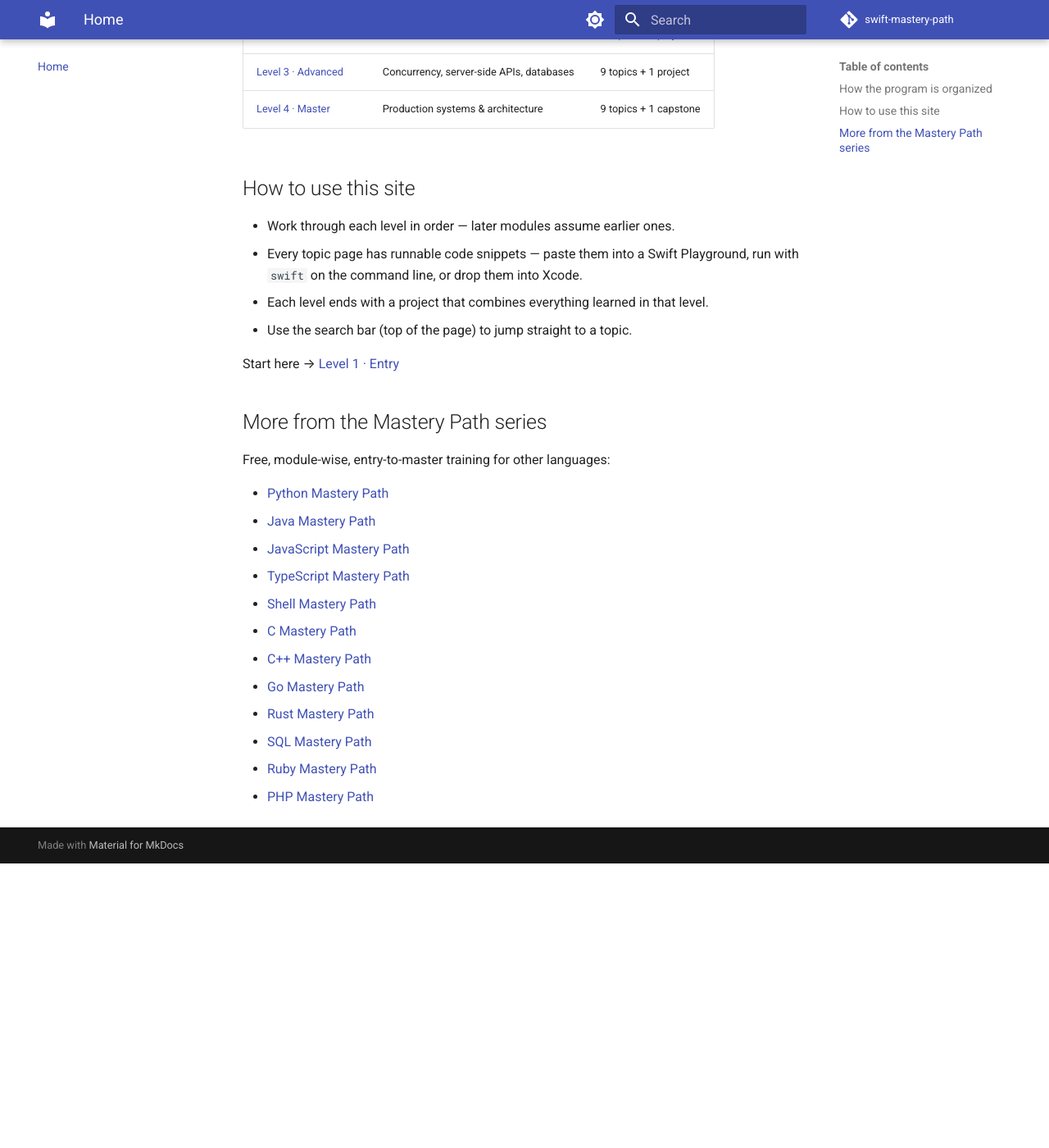
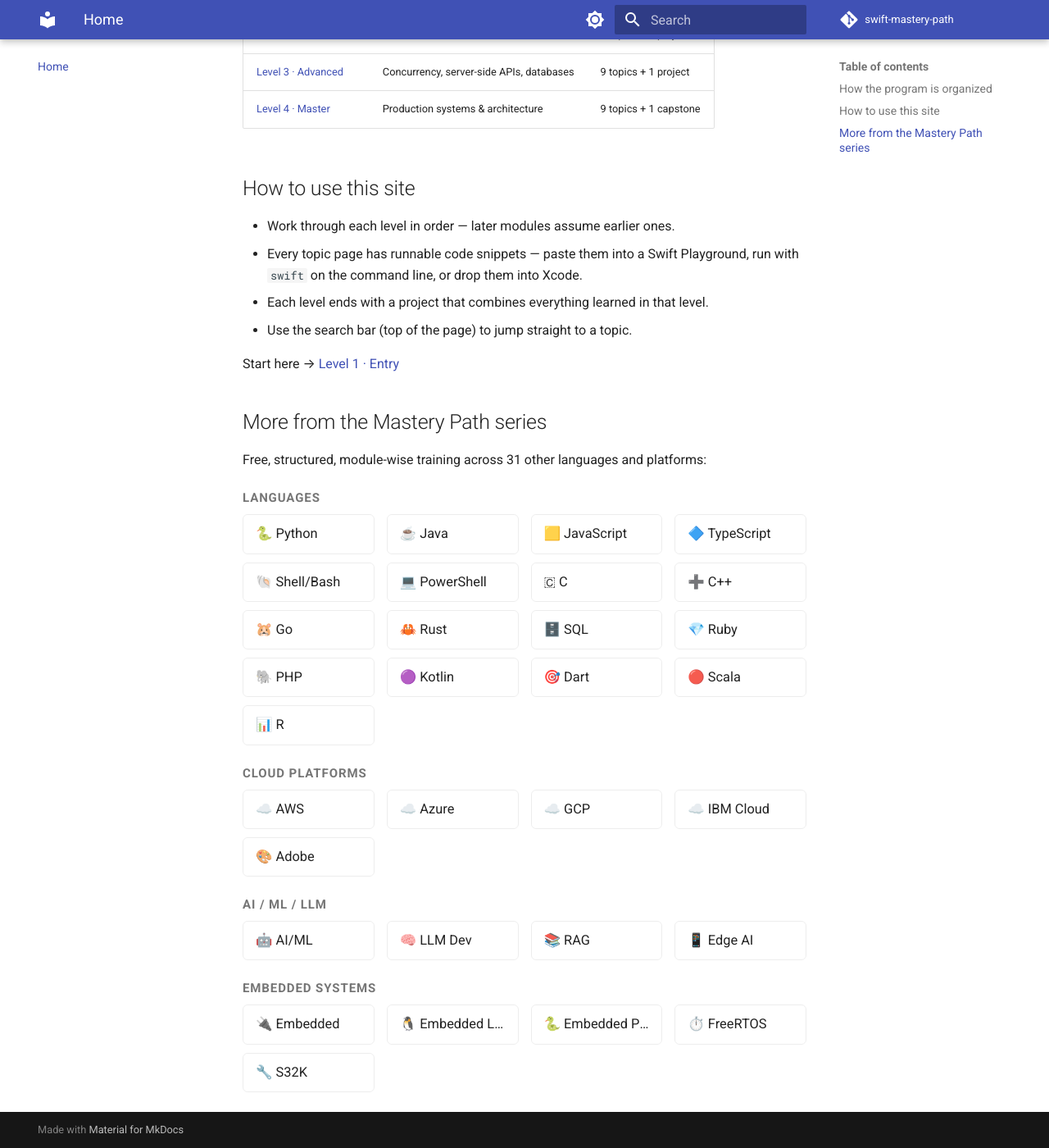
Before and after one commit to SIGILIPELLI/swift-mastery-path, an MkDocs documentation site: the page built from docs/index.md, in a window 1280 px wide and 1400 px high, scrolled down 467 px. Shown: the whole window at 82% size. Built offline with MkDocs 1.6.1 and Material for MkDocs 9.7.7, drawn with Linux system fonts in a browser that asks for light colours; comment, search, counter and statistics services are not loaded; before the commit the page ends 1520 px from its top, so only the background shows below that.

Commit message:
Update cross-links: multi-column grid across all Mastery Path sites
Co-Authored-By: Claude Sonnet 5 <noreply@anthropic.com>

```diff
--- a/docs/index.md
+++ b/docs/index.md
@@ -26,17 +26,50 @@ Start here → [Level 1 · Entry](level-1/index.md)
 
 ## More from the Mastery Path series
 
-Free, module-wise, entry-to-master training for other languages:
+Free, structured, module-wise training across 31 other languages and platforms:
 
-- [Python Mastery Path](https://sigilipelli.github.io/python-mastery-path/)
-- [Java Mastery Path](https://sigilipelli.github.io/java-mastery-path/)
-- [JavaScript Mastery Path](https://sigilipelli.github.io/javascript-mastery-path/)
-- [TypeScript Mastery Path](https://sigilipelli.github.io/typescript-mastery-path/)
-- [Shell Mastery Path](https://sigilipelli.github.io/shell-mastery-path/)
-- [C Mastery Path](https://sigilipelli.github.io/c-mastery-path/)
-- [C++ Mastery Path](https://sigilipelli.github.io/cpp-mastery-path/)
-- [Go Mastery Path](https://sigilipelli.github.io/go-mastery-path/)
-- [Rust Mastery Path](https://sigilipelli.github.io/rust-mastery-path/)
-- [SQL Mastery Path](https://sigilipelli.github.io/sql-mastery-path/)
-- [Ruby Mastery Path](https://sigilipelli.github.io/ruby-mastery-path/)
-- [PHP Mastery Path](https://sigilipelli.github.io/php-mastery-path/)
+<div class="mastery-grid-wrap">
+<p class="mastery-grid-category">Languages</p>
+<div class="mastery-grid">
+  <a href="https://sigilipelli.github.io/python-mastery-path/">🐍 Python</a>
+  <a href="https://sigilipelli.github.io/java-mastery-path/">☕ Java</a>
+  <a href="https://sigilipelli.github.io/javascript-mastery-path/">🟨 JavaScript</a>
+  <a href="https://sigilipelli.github.io/typescript-mastery-path/">🔷 TypeScript</a>
+  <a href="https://sigilipelli.github.io/shell-mastery-path/">🐚 Shell/Bash</a>
+  <a href="https://sigilipelli.github.io/powershell-mastery-path/">💻 PowerShell</a>
+  <a href="https://sigilipelli.github.io/c-mastery-path/">🇨 C</a>
+  <a href="https://sigilipelli.github.io/cpp-mastery-path/">➕ C++</a>
+  <a href="https://sigilipelli.github.io/go-mastery-path/">🐹 Go</a>
+  <a href="https://sigilipelli.github.io/rust-mastery-path/">🦀 Rust</a>
+  <a href="https://sigilipelli.github.io/sql-mastery-path/">🗄️ SQL</a>
+  <a href="https://sigilipelli.github.io/ruby-mastery-path/">💎 Ruby</a>
+  <a href="https://sigilipelli.github.io/php-mastery-path/">🐘 PHP</a>
+  <a href="https://sigilipelli.github.io/kotlin-mastery-path/">🟣 Kotlin</a>
+  <a href="https://sigilipelli.github.io/dart-mastery-path/">🎯 Dart</a>
+  <a href="https://sigilipelli.github.io/scala-mastery-path/">🔴 Scala</a>
+  <a href="https://sigilipelli.github.io/r-mastery-path/">📊 R</a>
+</div>
+<p class="mastery-grid-category">Cloud Platforms</p>
+<div class="mastery-grid">
+  <a href="https://sigilipelli.github.io/aws-mastery-path/">☁️ AWS</a>
+  <a href="https://sigilipelli.github.io/azure-mastery-path/">☁️ Azure</a>
+  <a href="https://sigilipelli.github.io/gcp-mastery-path/">☁️ GCP</a>
+  <a href="https://sigilipelli.github.io/ibm-cloud-mastery-path/">☁️ IBM Cloud</a>
+  <a href="https://sigilipelli.github.io/adobe-mastery-path/">🎨 Adobe</a>
+</div>
+<p class="mastery-grid-category">AI / ML / LLM</p>
+<div class="mastery-grid">
+  <a href="https://sigilipelli.github.io/ai-ml-mastery-path/">🤖 AI/ML</a>
+  <a href="https://sigilipelli.github.io/llm-dev-mastery-path/">🧠 LLM Dev</a>
+  <a href="https://sigilipelli.github.io/rag-mastery-path/">📚 RAG</a>
+  <a href="https://sigilipelli.github.io/edge-ai-mastery-path/">📱 Edge AI</a>
+</div>
+<p class="mastery-grid-category">Embedded Systems</p>
+<div class="mastery-grid">
+  <a href="https://sigilipelli.github.io/embedded-mastery-path/">🔌 Embedded</a>
+  <a href="https://sigilipelli.github.io/embedded-linux-mastery-path/">🐧 Embedded Linux</a>
+  <a href="https://sigilipelli.github.io/embedded-python-mastery-path/">🐍 Embedded Python</a>
+  <a href="https://sigilipelli.github.io/freertos-mastery-path/">⏱️ FreeRTOS</a>
+  <a href="https://sigilipelli.github.io/s32k-mastery-path/">🔧 S32K</a>
+</div>
+</div>
--- a/docs/stylesheets/extra.css
+++ b/docs/stylesheets/extra.css
@@ -11,3 +11,40 @@
   background: var(--md-primary-fg-color);
   color: var(--md-primary-bg-color);
 }
+
+/* mastery-grid cross-link styles */
+.mastery-grid-category {
+  font-weight: 600;
+  margin-top: 1.1rem;
+  margin-bottom: 0.4rem;
+  font-size: 0.75rem;
+  text-transform: uppercase;
+  letter-spacing: 0.06em;
+  color: var(--md-default-fg-color--light);
+}
+
+.mastery-grid {
+  display: grid;
+  grid-template-columns: repeat(auto-fill, minmax(160px, 1fr));
+  gap: 0.5rem 0.75rem;
+  margin: 0 0 1rem;
+}
+
+.mastery-grid a {
+  display: block;
+  padding: 0.5rem 0.75rem;
+  border: 1px solid var(--md-default-fg-color--lightest);
+  border-radius: 0.3rem;
+  text-decoration: none !important;
+  color: var(--md-default-fg-color) !important;
+  font-size: 0.82rem;
+  white-space: nowrap;
+  overflow: hidden;
+  text-overflow: ellipsis;
+  transition: background-color 0.15s ease, border-color 0.15s ease;
+}
+
+.mastery-grid a:hover {
+  background-color: var(--md-accent-fg-color--transparent);
+  border-color: var(--md-accent-fg-color);
+}
```
